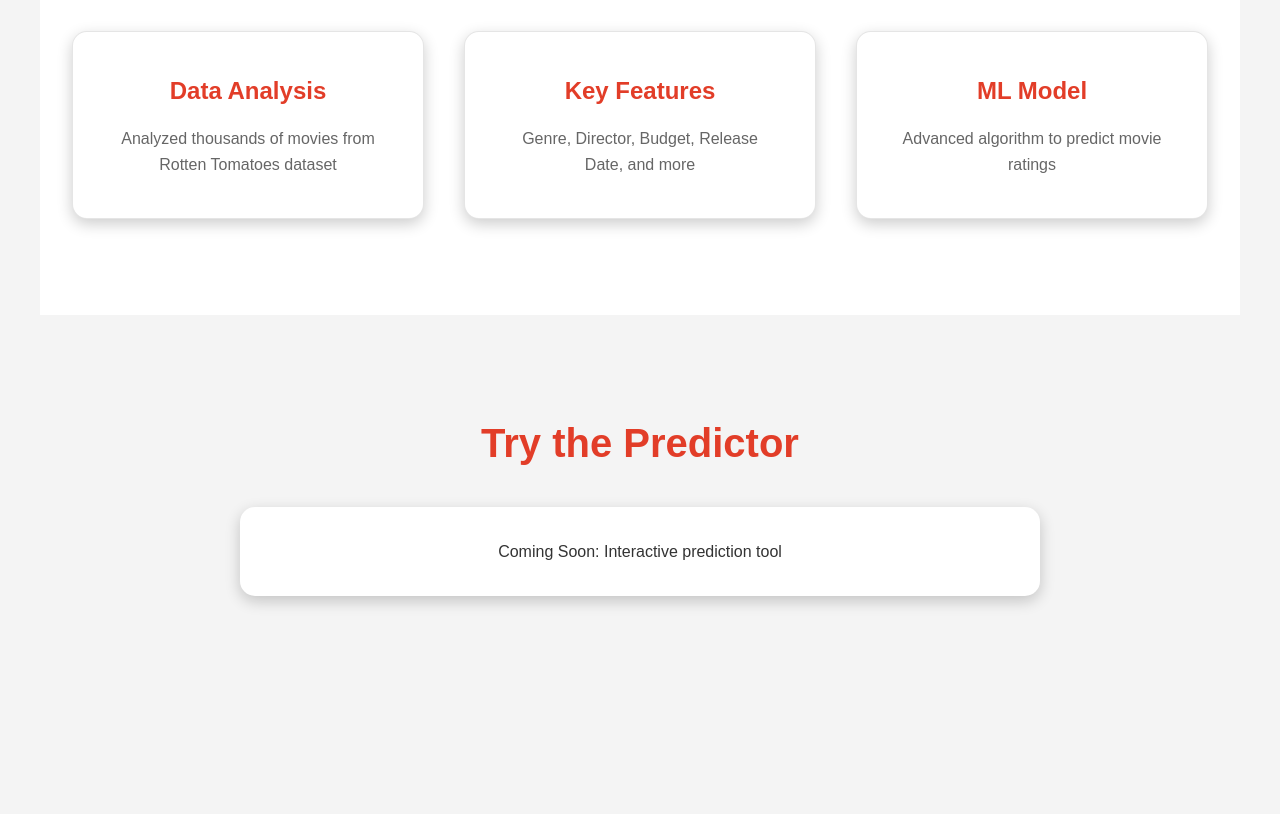
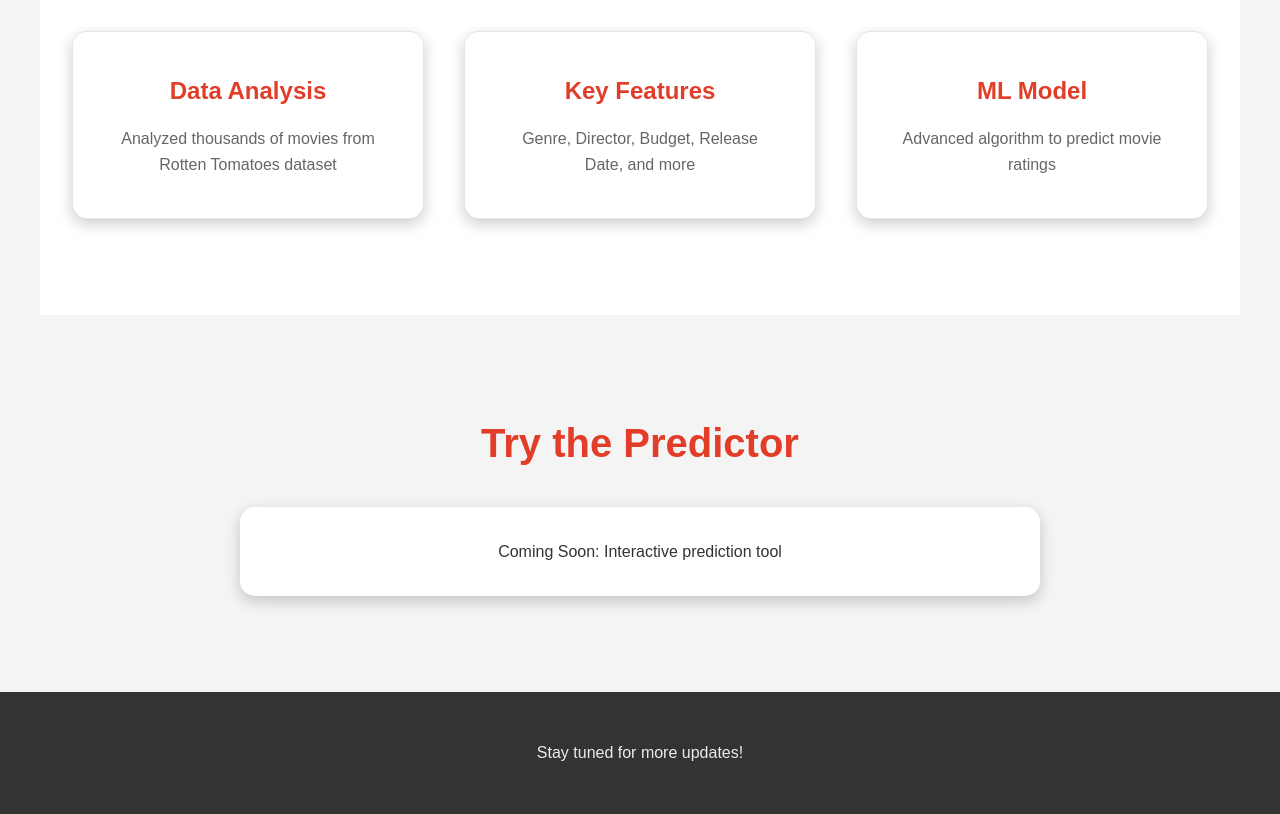
Before and after one commit to anonymous-himalayas/RATTAAAAAA, a plain HTML site: page index.html in a window 1280 px wide. Shown: the part 535-1349 px from the top of the page. Before the commit the page ends 1227 px from the top, so only its background shows below. Drawn offline with Linux system fonts and the light colour scheme.

```diff
--- a/index.html
+++ b/index.html
@@ -46,5 +46,9 @@
         </section>
     </main>
 
+    <footer>
+        <p> Stay tuned for more updates! </p>
+    </footer>
+
 </body>
 </html>
```
Also changed, not shown: styles.css (+4 -5 lines).
